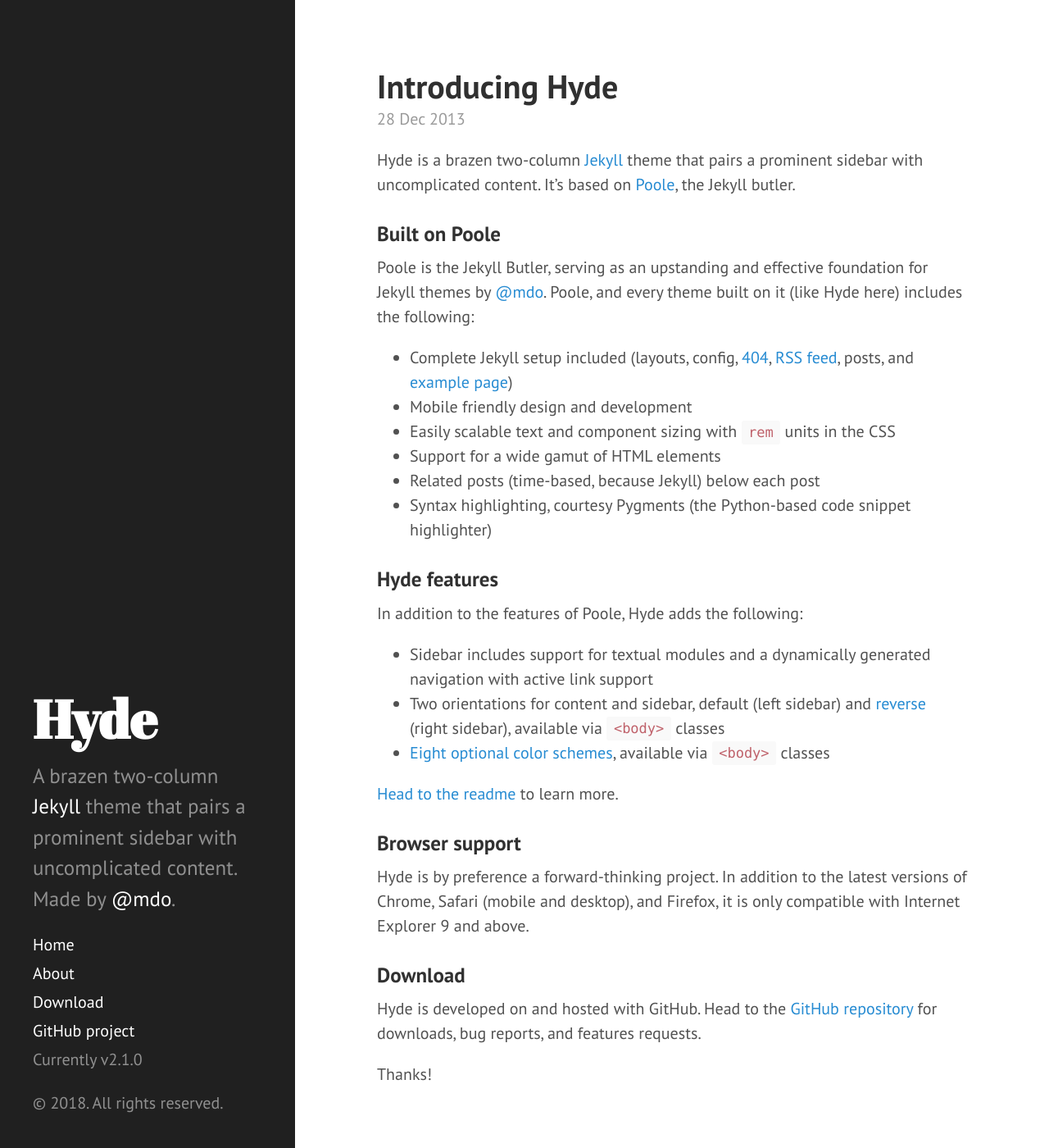
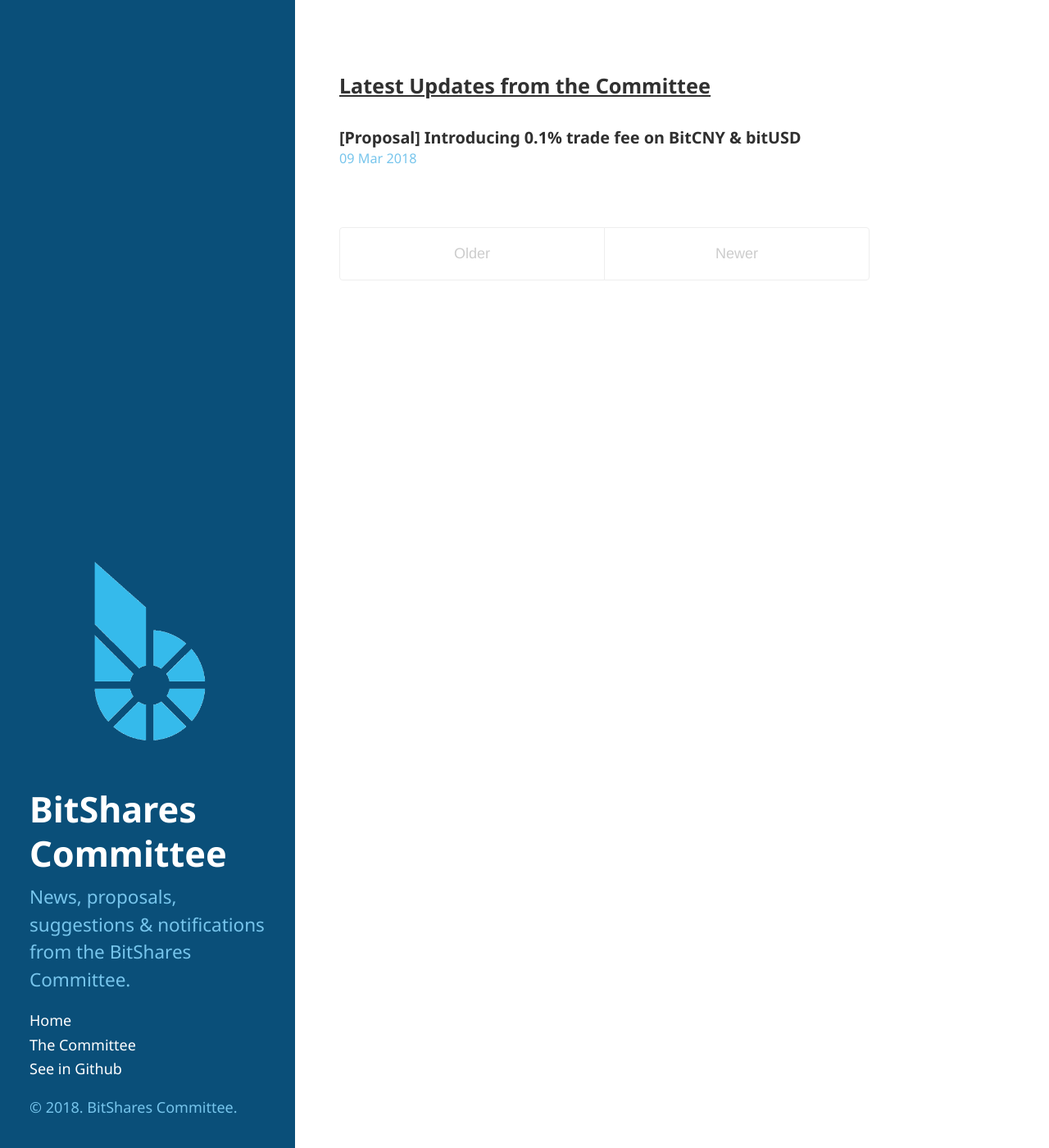
Before and after one commit to bitsharespro/bc, a Jekyll site: the page built from index.html, in a window 1280 px wide and 1400 px high. Shown: the whole window at 82% size. Built offline with Jekyll 4.4.1, drawn with Linux system fonts in a browser that asks for light colours; Markdown is read by kramdown in place of the engine named in the settings; the list of posts is cut into pages by our own code; some of the changed text lies outside the part shown.

Commit message:
First Draft

```diff
--- a/_config.yml
+++ b/_config.yml
@@ -6,17 +6,17 @@ highlighter:      pygments
 permalink:        pretty
 
 # Setup
-title:            Hyde
-tagline:          'A Jekyll theme'
-description:      'A brazen two-column <a href="http://jekyllrb.com" target="_blank">Jekyll</a> theme that pairs a prominent sidebar with uncomplicated content. Made by <a href="https://twitter.com/mdo" target="_blank">@mdo</a>.'
+title:            BitShares Committee
+tagline:          'A Jekyll theme for Bitshares Committee news and proposals aggregation'
+description:      'News, proposals, suggestions & notifications from the BitShares Committee.'
 url:              http://hyde.getpoole.com
-baseurl:          /
+baseurl:          '/'
 repository:       'clockworkgr/github.com'
 author:
-  name:           'Mark Otto'
-  url:            https://twitter.com/mdo
+  name:           'BitShares Committee'
+  url:            https://github.com/bitshares-commitee
 
-paginate:         5
+paginate:         10
 
 # Custom vars
 version:          2.1.0
--- a/_includes/head.html
+++ b/_includes/head.html
@@ -18,7 +18,7 @@
   <link rel="stylesheet" href="{{ site.baseurl }}public/css/poole.css">
   <link rel="stylesheet" href="{{ site.baseurl }}public/css/syntax.css">
   <link rel="stylesheet" href="{{ site.baseurl }}public/css/hyde.css">
-  <link rel="stylesheet" href="http://fonts.googleapis.com/css?family=PT+Sans:400,400italic,700|Abril+Fatface">
+  <link href="https://fonts.googleapis.com/css?family=Noto+Sans:400,400i,700,700i&amp;subset=latin-ext" rel="stylesheet">
 
   <!-- Icons -->
   <link rel="apple-touch-icon-precomposed" sizes="144x144" href="{{ site.baseurl }}public/apple-touch-icon-144-precomposed.png">
--- a/_includes/sidebar.html
+++ b/_includes/sidebar.html
@@ -1,6 +1,7 @@
 <div class="sidebar">
   <div class="container sidebar-sticky">
     <div class="sidebar-about">
+      <img src="{{ site.baseurl }}public/bitshares.png"/>
       <h1>
         <a href="{{ site.baseurl }}">
           {{ site.title }}
@@ -10,12 +11,8 @@
     </div>
 
     <nav class="sidebar-nav">
+
       <a class="sidebar-nav-item{% if page.url == site.baseurl %} active{% endif %}" href="{{ site.baseurl }}">Home</a>
-
-      {% comment %}
-        The code below dynamically generates a sidebar nav of pages with
-        `layout: page` in the front-matter. See readme for usage.
-      {% endcomment %}
 
       {% assign pages_list = site.pages %}
       {% for node in pages_list %}
@@ -26,11 +23,10 @@
         {% endif %}
       {% endfor %}
 
-      <a class="sidebar-nav-item" href="{{ site.github.repo }}/archive/v{{ site.version }}.zip">Download</a>
-      <a class="sidebar-nav-item" href="{{ site.github.repo }}">GitHub project</a>
-      <span class="sidebar-nav-item">Currently v{{ site.version }}</span>
+      <a class="sidebar-nav-item" href="{{ site.github.repo }}">See in Github</a>
+
     </nav>
 
-    <p>&copy; {{ site.time | date: '%Y' }}. All rights reserved.</p>
+    <p>&copy; {{ site.time | date: '%Y' }}. BitShares Committee.</p>
   </div>
 </div>
--- a/_posts/2012-02-06-whats-jekyll.md
+++ /dev/null
@@ -1,12 +0,0 @@
----
-layout: post
-title: What's Jekyll?
----
-
-[Jekyll](http://jekyllrb.com) is a static site generator, an open-source tool for creating simple yet powerful websites of all shapes and sizes. From [the project's readme](https://github.com/mojombo/jekyll/blob/master/README.markdown):
-
-  > Jekyll is a simple, blog aware, static site generator. It takes a template directory [...] and spits out a complete, static website suitable for serving with Apache or your favorite web server. This is also the engine behind GitHub Pages, which you can use to host your project’s page or blog right here from GitHub.
-
-It's an immensely useful tool and one we encourage you to use here with Hyde.
-
-Find out more by [visiting the project on GitHub](https://github.com/mojombo/jekyll).
--- a/_posts/2012-02-07-example-content.md
+++ /dev/null
@@ -1,138 +0,0 @@
----
-layout: post
-title: Example content
----
-
-
-<div class="message">
-  Howdy! This is an example blog post that shows several types of HTML content supported in this theme.
-</div>
-
-Cum sociis natoque penatibus et magnis <a href="#">dis parturient montes</a>, nascetur ridiculus mus. *Aenean eu leo quam.* Pellentesque ornare sem lacinia quam venenatis vestibulum. Sed posuere consectetur est at lobortis. Cras mattis consectetur purus sit amet fermentum.
-
-> Curabitur blandit tempus porttitor. Nullam quis risus eget urna mollis ornare vel eu leo. Nullam id dolor id nibh ultricies vehicula ut id elit.
-
-Etiam porta **sem malesuada magna** mollis euismod. Cras mattis consectetur purus sit amet fermentum. Aenean lacinia bibendum nulla sed consectetur.
-
-## Inline HTML elements
-
-HTML defines a long list of available inline tags, a complete list of which can be found on the [Mozilla Developer Network](https://developer.mozilla.org/en-US/docs/Web/HTML/Element).
-
-- **To bold text**, use `<strong>`.
-- *To italicize text*, use `<em>`.
-- Abbreviations, like <abbr title="HyperText Markup Langage">HTML</abbr> should use `<abbr>`, with an optional `title` attribute for the full phrase.
-- Citations, like <cite>&mdash; Mark otto</cite>, should use `<cite>`.
-- <del>Deleted</del> text should use `<del>` and <ins>inserted</ins> text should use `<ins>`.
-- Superscript <sup>text</sup> uses `<sup>` and subscript <sub>text</sub> uses `<sub>`.
-
-Most of these elements are styled by browsers with few modifications on our part.
-
-## Heading
-
-Vivamus sagittis lacus vel augue rutrum faucibus dolor auctor. Duis mollis, est non commodo luctus, nisi erat porttitor ligula, eget lacinia odio sem nec elit. Morbi leo risus, porta ac consectetur ac, vestibulum at eros.
-
-### Code
-
-Cum sociis natoque penatibus et magnis dis `code element` montes, nascetur ridiculus mus.
-
-{% highlight js %}
-// Example can be run directly in your JavaScript console
-
-// Create a function that takes two arguments and returns the sum of those arguments
-var adder = new Function("a", "b", "return a + b");
-
-// Call the function
-adder(2, 6);
-// > 8
-{% endhighlight %}
-
-Aenean lacinia bibendum nulla sed consectetur. Etiam porta sem malesuada magna mollis euismod. Fusce dapibus, tellus ac cursus commodo, tortor mauris condimentum nibh, ut fermentum massa.
-
-### Gists via GitHub Pages
-
-Vestibulum id ligula porta felis euismod semper. Nullam quis risus eget urna mollis ornare vel eu leo. Donec sed odio dui.
-
-{% gist 5555251 gist.md %}
-
-Aenean eu leo quam. Pellentesque ornare sem lacinia quam venenatis vestibulum. Nullam quis risus eget urna mollis ornare vel eu leo. Cum sociis natoque penatibus et magnis dis parturient montes, nascetur ridiculus mus. Donec sed odio dui. Vestibulum id ligula porta felis euismod semper.
-
-### Lists
-
-Cum sociis natoque penatibus et magnis dis parturient montes, nascetur ridiculus mus. Aenean lacinia bibendum nulla sed consectetur. Etiam porta sem malesuada magna mollis euismod. Fusce dapibus, tellus ac cursus commodo, tortor mauris condimentum nibh, ut fermentum massa justo sit amet risus.
-
-* Praesent commodo cursus magna, vel scelerisque nisl consectetur et.
-* Donec id elit non mi porta gravida at eget metus.
-* Nulla vitae elit libero, a pharetra augue.
-
-Donec ullamcorper nulla non metus auctor fringilla. Nulla vitae elit libero, a pharetra augue.
-
-1. Vestibulum id ligula porta felis euismod semper.
-2. Cum sociis natoque penatibus et magnis dis parturient montes, nascetur ridiculus mus.
-3. Maecenas sed diam eget risus varius blandit sit amet non magna.
-
-Cras mattis consectetur purus sit amet fermentum. Sed posuere consectetur est at lobortis.
-
-<dl>
-  <dt>HyperText Markup Language (HTML)</dt>
-  <dd>The language used to describe and define the content of a Web page</dd>
-
-  <dt>Cascading Style Sheets (CSS)</dt>
-  <dd>Used to describe the appearance of Web content</dd>
-
-  <dt>JavaScript (JS)</dt>
-  <dd>The programming language used to build advanced Web sites and applications</dd>
-</dl>
-
-Integer posuere erat a ante venenatis dapibus posuere velit aliquet. Morbi leo risus, porta ac consectetur ac, vestibulum at eros. Nullam quis risus eget urna mollis ornare vel eu leo.
-
-### Images
-
-Quisque consequat sapien eget quam rhoncus, sit amet laoreet diam tempus. Aliquam aliquam metus erat, a pulvinar turpis suscipit at.
-
-![placeholder](http://placehold.it/800x400 "Large example image")
-![placeholder](http://placehold.it/400x200 "Medium example image")
-![placeholder](http://placehold.it/200x200 "Small example image")
-
-### Tables
-
-Aenean lacinia bibendum nulla sed consectetur. Lorem ipsum dolor sit amet, consectetur adipiscing elit.
-
-<table>
-  <thead>
-    <tr>
-      <th>Name</th>
-      <th>Upvotes</th>
-      <th>Downvotes</th>
-    </tr>
-  </thead>
-  <tfoot>
-    <tr>
-      <td>Totals</td>
-      <td>21</td>
-      <td>23</td>
-    </tr>
-  </tfoot>
-  <tbody>
-    <tr>
-      <td>Alice</td>
-      <td>10</td>
-      <td>11</td>
-    </tr>
-    <tr>
-      <td>Bob</td>
-      <td>4</td>
-      <td>3</td>
-    </tr>
-    <tr>
-      <td>Charlie</td>
-      <td>7</td>
-      <td>9</td>
-    </tr>
-  </tbody>
-</table>
-
-Nullam id dolor id nibh ultricies vehicula ut id elit. Sed posuere consectetur est at lobortis. Nullam quis risus eget urna mollis ornare vel eu leo.
-
------
-
-Want to see something else added? <a href="https://github.com/poole/poole/issues/new">Open an issue.</a>
--- a/_posts/2013-12-28-introducing-hyde.md
+++ /dev/null
@@ -1,37 +0,0 @@
----
-layout: post
-title: Introducing Hyde
----
-
-Hyde is a brazen two-column [Jekyll](http://jekyllrb.com) theme that pairs a prominent sidebar with uncomplicated content. It's based on [Poole](http://getpoole.com), the Jekyll butler.
-
-### Built on Poole
-
-Poole is the Jekyll Butler, serving as an upstanding and effective foundation for Jekyll themes by [@mdo](https://twitter.com/mdo). Poole, and every theme built on it (like Hyde here) includes the following:
-
-* Complete Jekyll setup included (layouts, config, [404](/404), [RSS feed](/atom.xml), posts, and [example page](/about))
-* Mobile friendly design and development
-* Easily scalable text and component sizing with `rem` units in the CSS
-* Support for a wide gamut of HTML elements
-* Related posts (time-based, because Jekyll) below each post
-* Syntax highlighting, courtesy Pygments (the Python-based code snippet highlighter)
-
-### Hyde features
-
-In addition to the features of Poole, Hyde adds the following:
-
-* Sidebar includes support for textual modules and a dynamically generated navigation with active link support
-* Two orientations for content and sidebar, default (left sidebar) and [reverse](https://github.com/poole/lanyon#reverse-layout) (right sidebar), available via `<body>` classes
-* [Eight optional color schemes](https://github.com/poole/hyde#themes), available via `<body>` classes
-
-[Head to the readme](https://github.com/poole/hyde#readme) to learn more.
-
-### Browser support
-
-Hyde is by preference a forward-thinking project. In addition to the latest versions of Chrome, Safari (mobile and desktop), and Firefox, it is only compatible with Internet Explorer 9 and above.
-
-### Download
-
-Hyde is developed on and hosted with GitHub. Head to the <a href="https://github.com/poole/hyde">GitHub repository</a> for downloads, bug reports, and features requests.
-
-Thanks!
--- /dev/null
+++ b/_posts/2018-03-09-bitXXX-Market-Fees-Proposal.md
@@ -0,0 +1,8 @@
+---
+layout: post
+title: "[Proposal] Introducing 0.1% trade fee on BitCNY & bitUSD"
+---
+
+Change market fees of bitCNY and bitUSD to 0.1%. For example, when a trader would get 1000 CNY by selling another asset e.g. BTS, 1 CNY will be charged.
+
+[Preliminary discussion](https://bitsharestalk.org/index.php?topic=26072.0)
--- a/about.md
+++ /dev/null
@@ -1,30 +0,0 @@
----
-layout: page
-title: About
----
-
-<p class="message">
-  Hey there! This page is included as an example. Feel free to customize it for your own use upon downloading. Carry on!
-</p>
-
-In the novel, *The Strange Case of Dr. Jeykll and Mr. Hyde*, Mr. Poole is Dr. Jekyll's virtuous and loyal butler. Similarly, Poole is an upstanding and effective butler that helps you build Jekyll themes. It's made by [@mdo](https://twitter.com/mdo).
-
-There are currently two themes built on Poole:
-
-* [Hyde](http://hyde.getpoole.com)
-* [Lanyon](http://lanyon.getpoole.com)
-
-Learn more and contribute on [GitHub](https://github.com/poole).
-
-## Setup
-
-Some fun facts about the setup of this project include:
-
-* Built for [Jekyll](http://jekyllrb.com)
-* Developed on GitHub and hosted for free on [GitHub Pages](https://pages.github.com)
-* Coded with [Sublime Text 2](http://sublimetext.com), an amazing code editor
-* Designed and developed while listening to music like [Blood Bros Trilogy](https://soundcloud.com/maddecent/sets/blood-bros-series)
-
-Have questions or suggestions? Feel free to [open an issue on GitHub](https://github.com/poole/issues/new) or [ask me on Twitter](https://twitter.com/mdo).
-
-Thanks for reading!
--- /dev/null
+++ b/committee.md
@@ -0,0 +1,11 @@
+---
+layout: page
+title: The Committee
+---
+The BitShares committee comprises a board that provides governance over the BitShares blockchain. They have control over blockchain parameters such as block size, block time, witness pay, and over 30 others. Additionally, the Committee can change the fee schedule which defines the minimum fee for each operation offered by the system. Finally, the Committee makes suggestions and management decisions through on-chain consensus to provide guidance and direction to the BitShares development efforts. Voters can cast a vote for how many members the committee should constitute as well as vote for a particular set of members.
+
+
+The current BitShares Committee members can be viewed at the relevant BitShares reference wallet page [here](https://wallet.bitshares.org/#/explorer/committee-members).
+<p class="message">
+  <strong>Make sure you vote for your preferred Committee members or set a proxy you trust to vote on your behalf.</strong>
+</p>
--- a/index.html
+++ b/index.html
@@ -2,19 +2,17 @@
 layout: default
 title: Home
 ---
-
+<h1>Latest Updates from the Committee</h1>
 <div class="posts">
   {% for post in paginator.posts %}
   <div class="post">
-    <h1 class="post-title">
+    <h2 class="post-title">
       <a href="{{ post.url }}">
         {{ post.title }}
       </a>
-    </h1>
+    </h2>
 
     <span class="post-date">{{ post.date | date_to_string }}</span>
-
-    {{ post.content }}
   </div>
   {% endfor %}
 </div>
--- a/public/css/hyde.css
+++ b/public/css/hyde.css
@@ -32,7 +32,7 @@
  */
 
 html {
-  font-family: "PT Sans", Helvetica, Arial, sans-serif;
+  font-family: "Noto Sans", Helvetica, Arial, sans-serif;
 }
 @media (min-width: 48em) {
   html {
@@ -41,7 +41,7 @@ html {
 }
 @media (min-width: 58em) {
   html {
-    font-size: 20px;
+    font-size: 18px;
   }
 }
 
@@ -52,12 +52,33 @@ html {
  * Flexible banner for housing site name, intro, and "footer" content. Starts
  * out above content in mobile and later moves to the side with wider viewports.
  */
-
+.content h1 {
+  font-size:1.4rem;
+  margin-bottom:2rem;
+  text-decoration:underline;
+}
+.content h1.post-title {
+  font-size:1.1rem;
+  margin-bottom:0.5rem;
+}
+.post-title {
+  font-size:1.1rem;
+}
+.post-date {
+  font-size:0.8rem;
+  color: #77c5ec;
+}
+.post .post-date {
+  font-size:0.9rem;
+}
+.post p {
+  font-size:0.8rem;
+}
 .sidebar {
   text-align: center;
   padding: 2rem 1rem;
-  color: rgba(255,255,255,.5);
-  background-color: #202020;
+  color: #77c5ec;
+  background-color: #0a4f79;
 }
 @media (min-width: 48em) {
   .sidebar {
@@ -65,7 +86,7 @@ html {
     top: 0;
     left: 0;
     bottom: 0;
-    width: 18rem;
+    width: 20rem;
     text-align: left;
   }
 }
@@ -79,8 +100,8 @@ html {
 .sidebar-about h1 {
   color: #fff;
   margin-top: 0;
-  font-family: "Abril Fatface", serif;
-  font-size: 3.25rem;
+  font-family: "Noto Sans", Helvetica, Arial, sans-serif;
+  font-size: 2.4rem;
 }
 
 /* Sidebar nav */
@@ -89,7 +110,7 @@ html {
 }
 .sidebar-nav-item {
   display: block;
-  line-height: 1.75;
+  line-height: 1.65;
 }
 a.sidebar-nav-item:hover,
 a.sidebar-nav-item:focus {
```
Also changed, not shown: _layouts/post.html (+0 -16 lines), public/bitshares.png (added).
